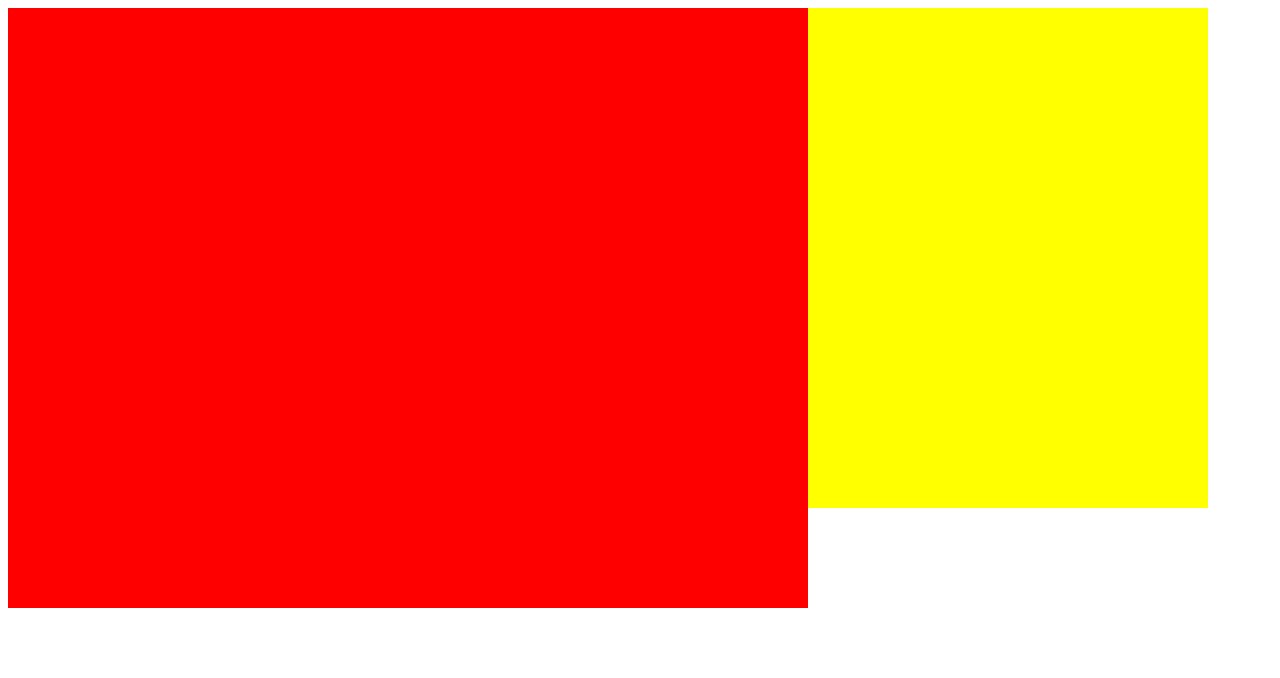
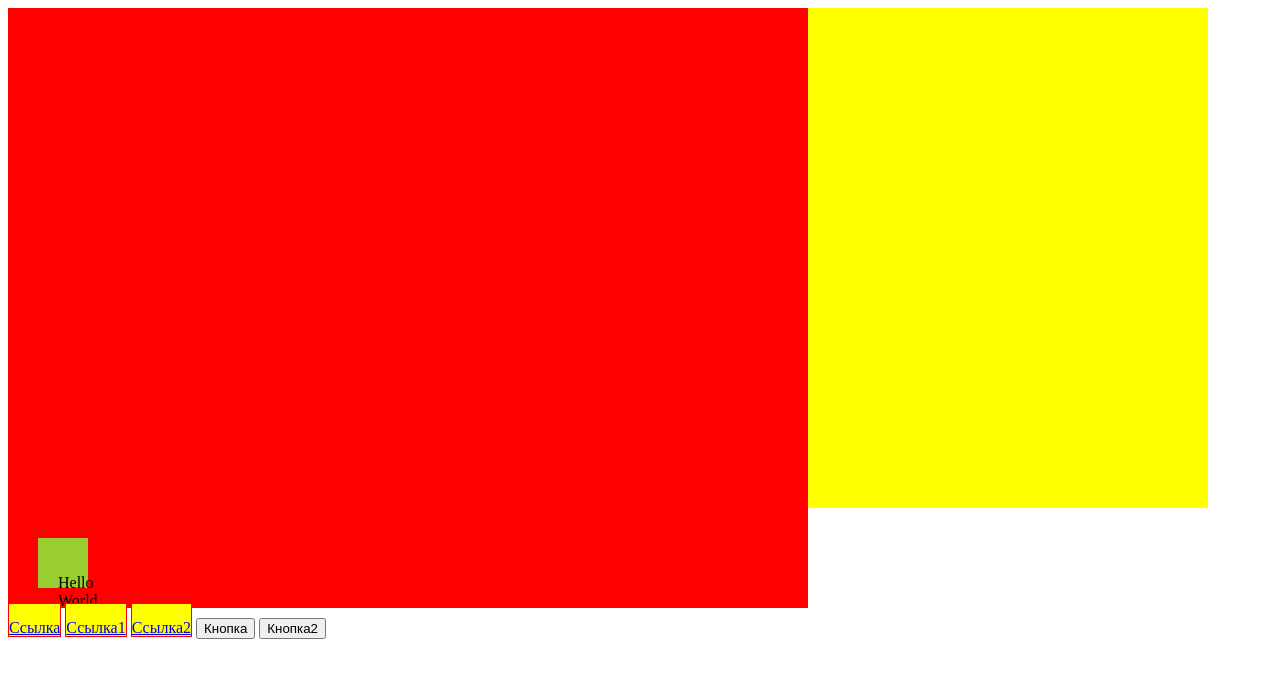
Before and after one commit to skriptys/IT_Academy, a website: page src/index.html in a window 1280 px wide. Drawn offline with nearby package versions, Linux system fonts and the light colour scheme; files that its build step writes are made by us from their sources.

Commit message:
no message

```diff
--- a/src/index.html
+++ b/src/index.html
@@ -17,6 +17,17 @@
 
     </div>
 
+       <div class="box-module">
+
+<p>Hello World</p>
+
+       </div>
+       <a href="#">Ссылка</a>
+       <a href="#">Ссылка1</a>
+       <a href="#">Ссылка2</a>
+
+       <button>Кнопка</button>
+       <input type="button" value="Кнопка2">
 
 </body>
 
--- a/src/style/common-style.less
+++ b/src/style/common-style.less
@@ -14,7 +14,7 @@ background-color: red;
 
 @media (max-width: 640px){
 .wrapper {
-    width: 640px;
+width: 640px;
 height: 400px;
 background-color: blue;
 }
@@ -27,6 +27,9 @@ background-color: chartreuse;
 
 }
 }
+
+
+
 
 @media (min-width:320px) and (max-width: 500px){
 .wrapper{
@@ -41,3 +44,24 @@ background-color: chartreuse;
     display: none;
 }
 }
+
+.box-module{
+
+    width: 50px;
+    height: 50px;
+    background: yellowgreen;
+    margin: 30px;
+    padding: 20px;
+    border: 5px;
+    box-sizing:border-box;
+
+    }
+a{
+    padding-top: 15px;
+    border: 1px solid red;
+    background-color:yellow;
+    box-sizing: border-box;
+    height: 50px;
+    width: 200px;
+
+}
```
